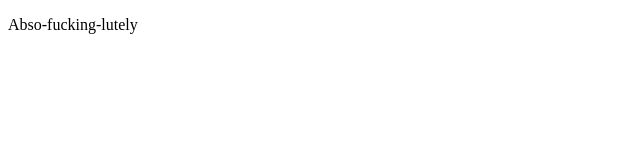
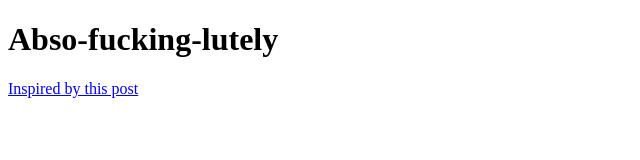
Before and after one commit to designingsean/ismodernfrontendovercomplicated, a plain HTML site: page index.html in a window 1280 px wide. Shown: the whole page, without its empty margins (0-640 px from the left). Drawn offline with Linux system fonts and the light colour scheme.

Commit message:
Add reference link to inspiration for this site

```diff
--- a/index.html
+++ b/index.html
@@ -5,6 +5,7 @@
 <meta name="description" content="Has developing the front end of websites and web apps become overcomplicated?">
 </head>
 <body>
-<p>Abso-fucking-lutely</p>
+<h1>Abso-fucking-lutely</h1>
+<p><a href="https://hashnode.com/post/is-modern-front-end-overcomplicated-cipwgcbot06g10w537pbuytw5">Inspired by this post</a></p>
 </body>
 </html>
```
